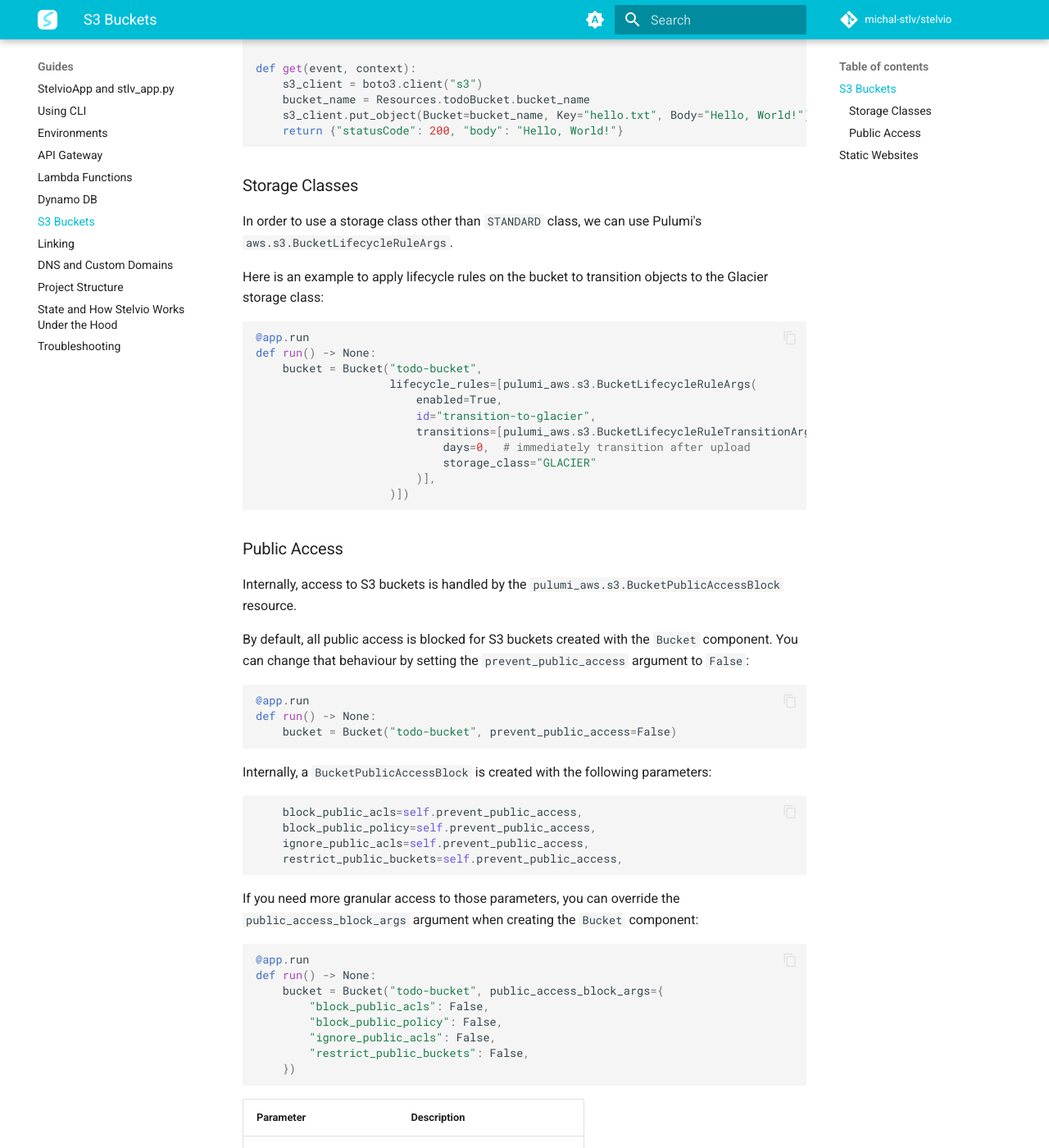
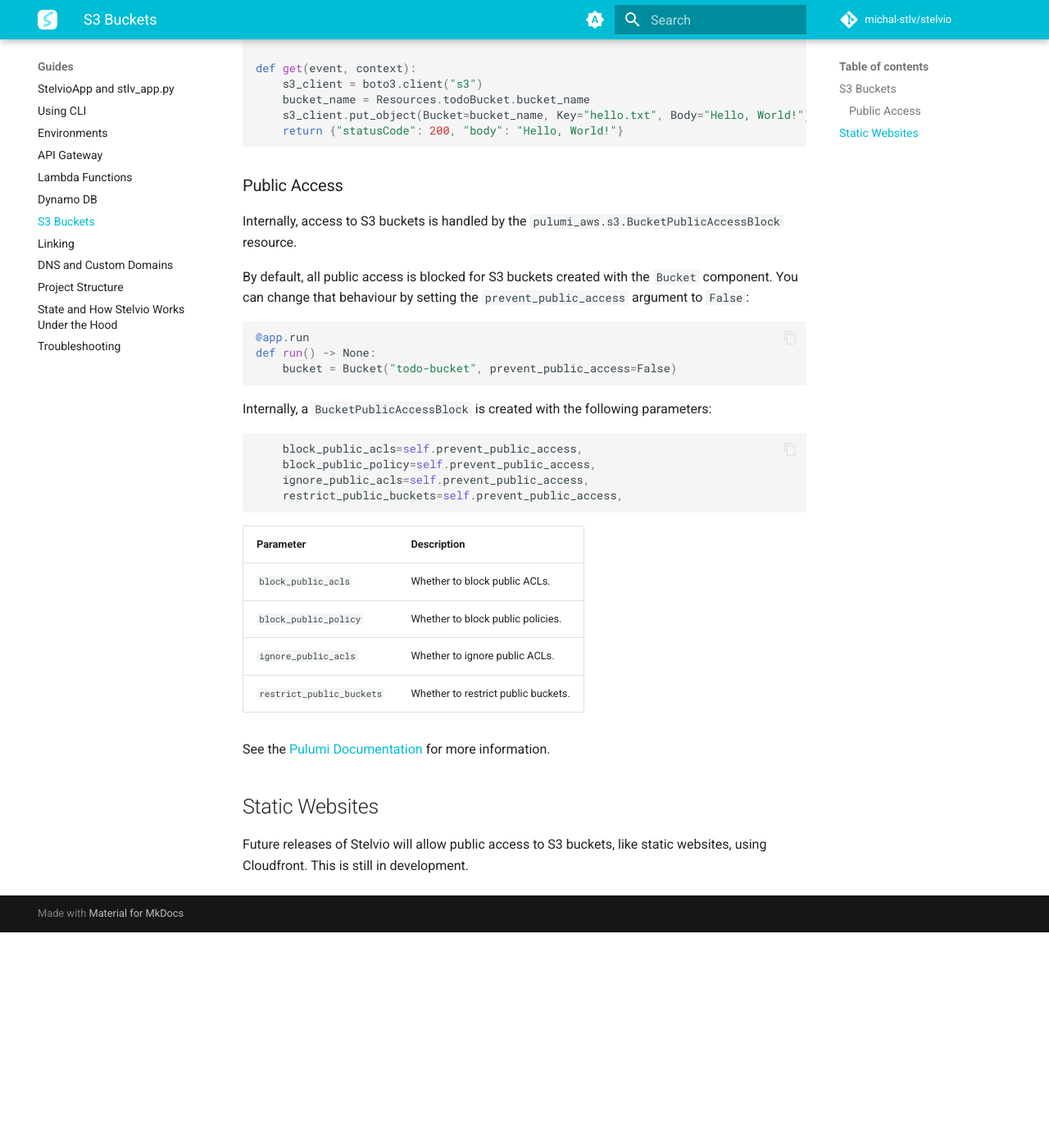
Before and after one commit to stelviodev/stelvio, an MkDocs documentation site: the page built from docs/guides/s3.md, in a window 1280 px wide and 1400 px high, scrolled down 612 px. Shown: the whole window at 82% size. Built offline with MkDocs 1.6.1 and Material for MkDocs 9.7.7, drawn with Linux system fonts in a browser that asks for light colours; comment, search, counter and statistics services are not loaded; after the commit the page ends 1749 px from its top, so only the background shows below that.

Commit message:
Simplified

````diff
--- a/docs/guides/s3.md
+++ b/docs/guides/s3.md
@@ -30,29 +30,7 @@
     return {"statusCode": 200, "body": "Hello, World!"}
 ```
 
-### Storage Classes
-
-In order to use a storage class other than `STANDARD` class, we can use Pulumi's `aws.s3.BucketLifecycleRuleArgs`.
-
-Here is an example to apply lifecycle rules on the bucket to transition objects to the Glacier storage class:
-
-```python
-@app.run
-def run() -> None:
-    bucket = Bucket("todo-bucket",
-                    lifecycle_rules=[pulumi_aws.s3.BucketLifecycleRuleArgs(
-                        enabled=True,
-                        id="transition-to-glacier",
-                        transitions=[pulumi_aws.s3.BucketLifecycleRuleTransitionArgs(
-                            days=0,  # immediately transition after upload
-                            storage_class="GLACIER"
-                        )],
-                    )])
-```
-
-
 ### Public Access
-
 
 Internally, access to S3 buckets is handled by the `pulumi_aws.s3.BucketPublicAccessBlock` resource.
 
@@ -75,19 +53,6 @@
     restrict_public_buckets=self.prevent_public_access,
 ```
 
-If you need more granular access to those parameters, you can override the `public_access_block_args` argument when creating the `Bucket` component:
-
-```python
-@app.run
-def run() -> None:
-    bucket = Bucket("todo-bucket", public_access_block_args={
-        "block_public_acls": False,
-        "block_public_policy": False,
-        "ignore_public_acls": False,
-        "restrict_public_buckets": False,
-    })
-```
-
 | Parameter                | Description                                                                 |
 |--------------------------|-----------------------------------------------------------------------------|
 | `block_public_acls`      | Whether to block public ACLs.                                               |
````
Also changed, not shown: 1 other file.
